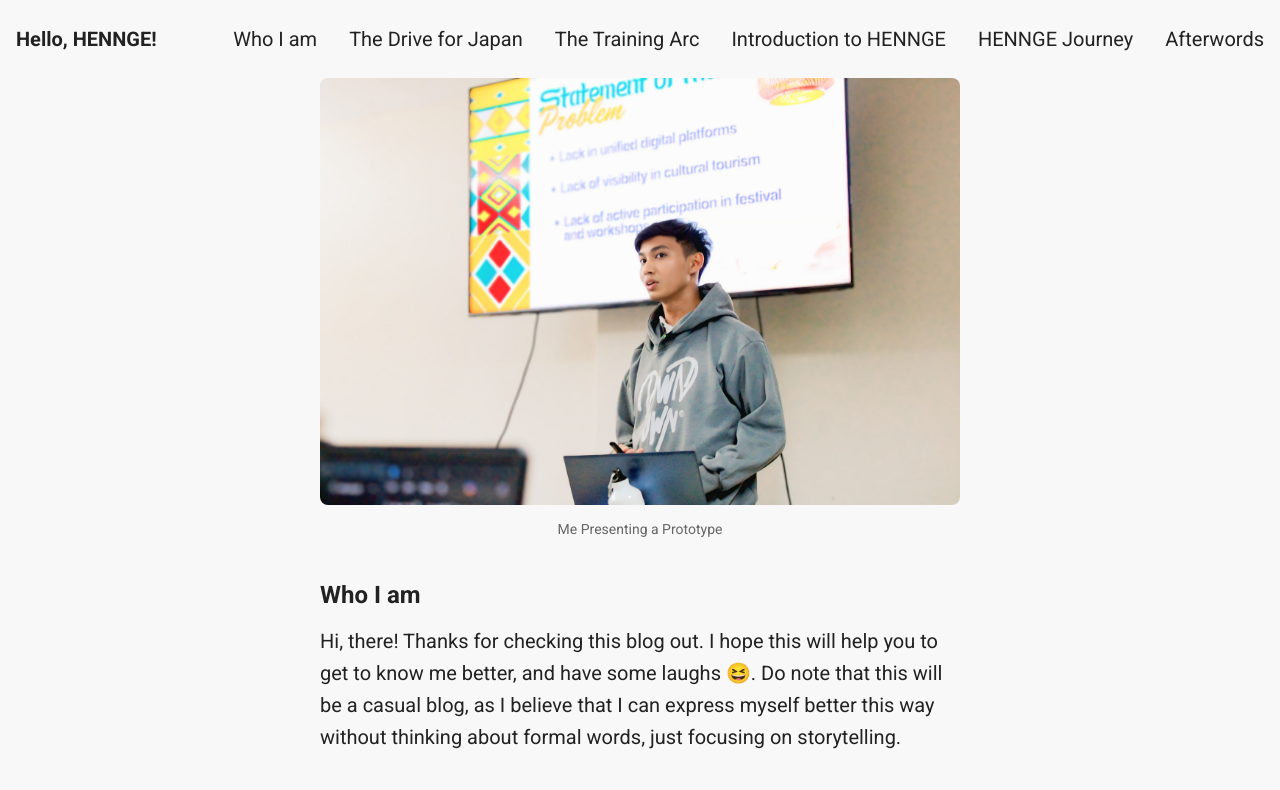
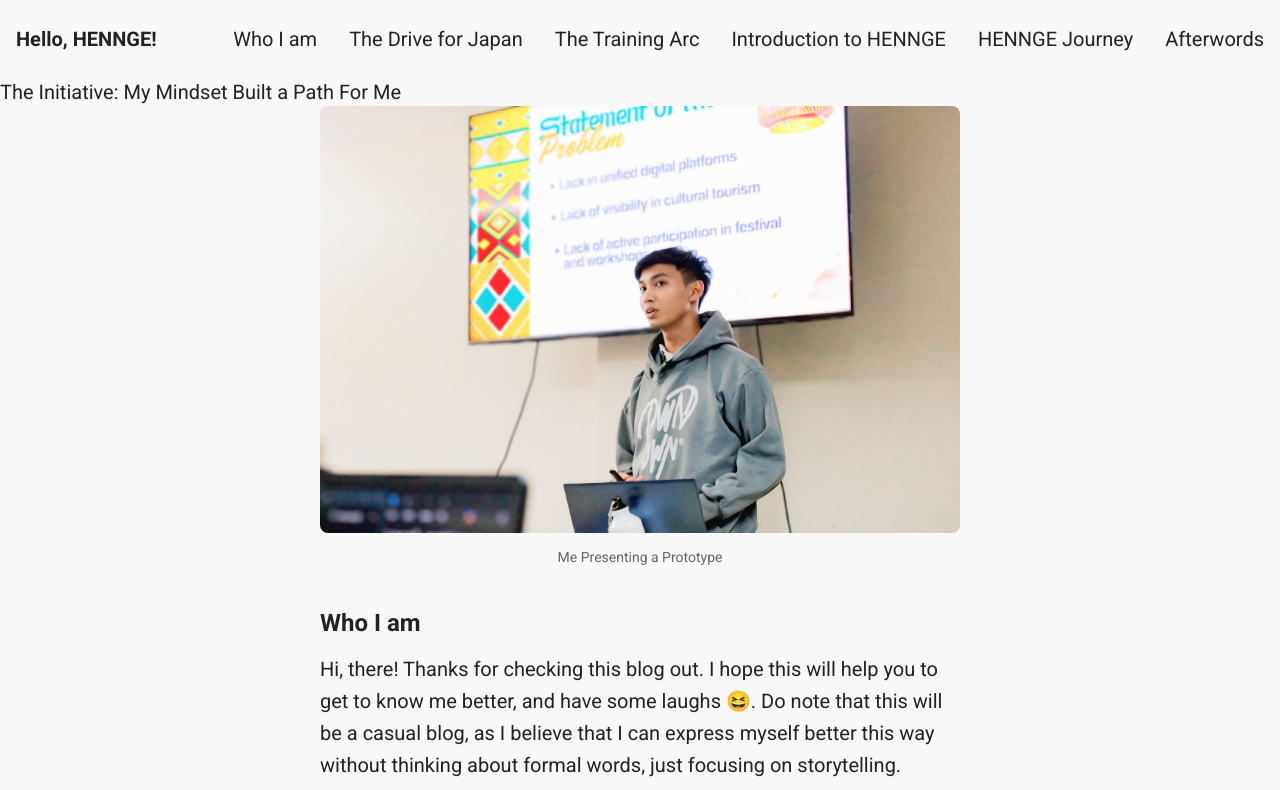
Before and after one commit to cynessa-dev/hello-HENNGE, a Vue app: page / in a window 1280 px wide. Shown: the top 790 px of the page. Built offline with nearby package versions, Linux system fonts and the light colour scheme.

Commit message:
✨ feat(Header): add Header component to enhance page structure

```diff
--- a/src/App.vue
+++ b/src/App.vue
@@ -1,5 +1,6 @@
 <script setup lang="ts">
   import Navigation from '@/components/ui/Navigation.vue'
+  import Header from '@/components/ui/Header.vue'
 
   import Introduction from '@/components/sections/Introduction.vue'
   import DriveForJapan from '@/components/sections/DriveForJapan.vue'
@@ -12,7 +13,7 @@
 <template>
   <Navigation />
 
-  <header></header>
+  <Header />
 
   <main>
     <div class="m-auto w-1/2">
--- /dev/null
+++ b/src/components/ui/Header.vue
@@ -0,0 +1,9 @@
+<script setup lang="ts"></script>
+
+<template>
+  <header>
+    <h1 class="text-xl">The Initiative: My Mindset Built a Path For Me</h1>
+  </header>
+</template>
+
+<style scoped></style>
```
